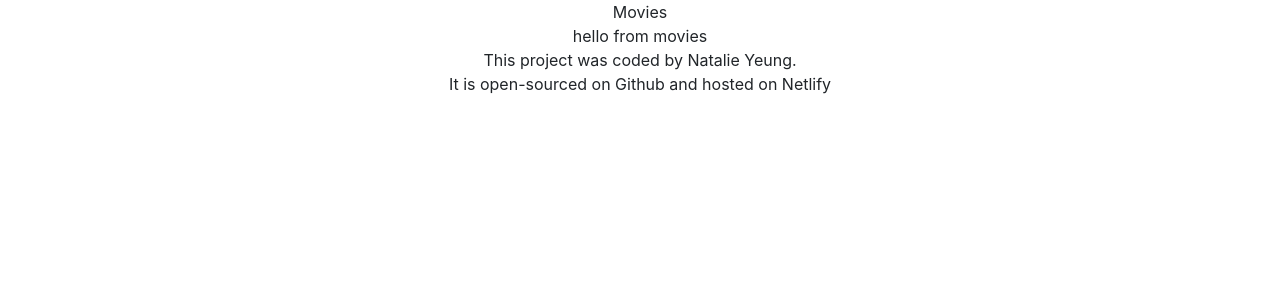
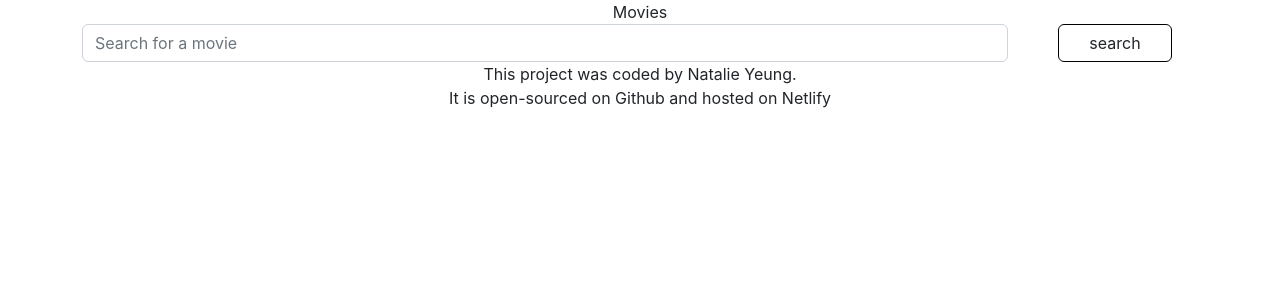
Before and after one commit to nataliey16/search-engine-movies, a React (Create React App) app: page / in a window 1280 px wide. Shown: the top 300 px of the page. Built offline with nearby package versions, Linux system fonts and the light colour scheme.

Commit message:
Added event listeners to form and search button

```diff
--- /dev/null
+++ b/src/Movies.css
@@ -0,0 +1,7 @@
+.Movies .btn-branding {
+  margin: 0;
+  padding-right: 30px;
+  padding-left: 30px;
+
+  border: 1px solid black;
+}
--- a/src/Movies.js
+++ b/src/Movies.js
@@ -1,9 +1,40 @@
-import React from "react";
+import React, { useState } from "react";
+import "./Movies.css";
 
 export default function Movies() {
+  let [movie, setMovie] = useState(null);
+
+  function handleMovieSearch(event) {
+    event.preventDefault();
+    alert(`${movie}`);
+  }
+
+  function handleMovieChange(event) {
+    event.preventDefault();
+    setMovie(event.target.value);
+  }
+
   return (
     <div className="Movies">
-      <div>hello from movies</div>
+      <form onChange={handleMovieChange}>
+        <div className="row justify-content-center">
+          <div className="col-sm-10">
+            <input
+              className="form-control"
+              type="search"
+              placeholder="Search for a movie"
+            ></input>
+          </div>
+          <div className="col-sm-2 ">
+            <input
+              className="btn btn-branding"
+              type="submit"
+              value="search"
+              onClick={handleMovieSearch}
+            ></input>
+          </div>
+        </div>
+      </form>
     </div>
   );
 }
```
Also changed, not shown: public/manifest.json.
